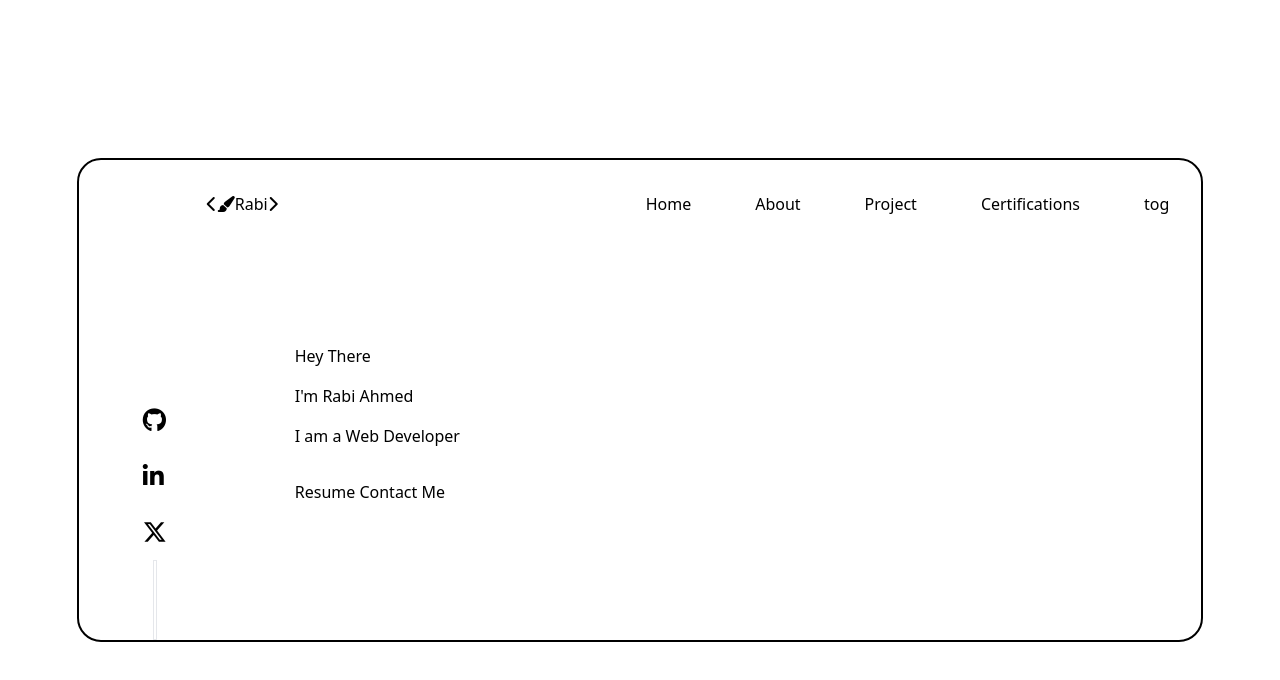
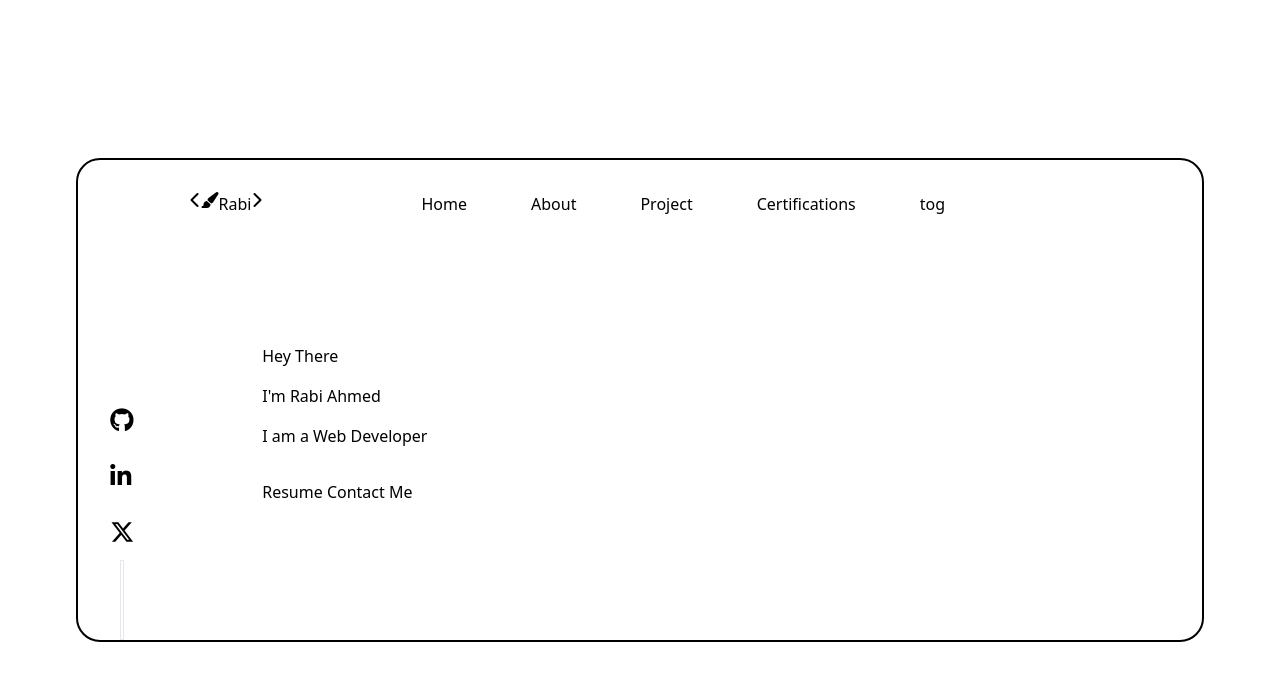
Before and after one commit to rahbhee/Portfolio-website, a website: page src/index.html in a window 1280 px wide. Drawn offline with nearby package versions, Linux system fonts and the light colour scheme.

Commit message:
grid added

```diff
--- a/src/index.html
+++ b/src/index.html
@@ -9,15 +9,15 @@
     <link rel="stylesheet" href="https://cdnjs.cloudflare.com/ajax/libs/font-awesome/6.5.1/css/all.min.css" integrity="sha512-DTOQO9RWCH3ppGqcWaEA1BIZOC6xxalwEsw9c2QQeAIftl+Vegovlnee1c9QX4TctnWMn13TZye+giMm8e2LwA==" crossorigin="anonymous" referrerpolicy="no-referrer" />
 </head>
 <body class="flex text-align h-screen justify-center">
-    <main class="place-self-center justify-center border-2 border-black pt-8 rounded-3xl">
-        <header class="flex justify-between">
-            <div class="flex text-align place-items-center ml-32 mr-52">
+    <main class="grid grid-cols-10 place-self-center justify-center border-2 border-black pt-8 rounded-3xl">
+        <header class="col-start-2 col-end-9 flex">
+            <div class="flex">
                 <i class="fa-solid fa-chevron-left"></i>
                 <i class="fa-solid fa-paintbrush"></i>
                 <h3 class="">Rabi</h3>
                 <i class="mr-40 fa-solid fa-chevron-right"></i>
             </div>
-            <nav class="flex font-medium">
+            <nav class="col-start-4 col-end-9 flex font-medium">
                 <p class="mr-16">Home</p>
                 <p class="mr-16">About</p>
                 <p class="mr-16">Project</p>
@@ -25,7 +25,7 @@
                 <div class="mr-8">tog</div>
             </nav>
         </header>
-        <section class="flex mt-28 ml-16">
+        <section class="col-start-1 col-end-10 flex mt-28 ml-8">
         <aside class="flex flex-col justify-between mr-16 mt-16">
             <a href="https://github.com/rahbhee"><i class="my-4 fa-brands fa-github"></i></a>
             <a href=""><i class="my-4 fa-brands fa-linkedin-in"></i></a>
@@ -40,7 +40,6 @@
             <button>Contact Me</button>
             <img/>
         </article>
-
         </section>
         <section>
             <p></p>
@@ -49,6 +48,5 @@
             <p></p>
         </section>
     </main>
-
 </body>
 </html>
```
